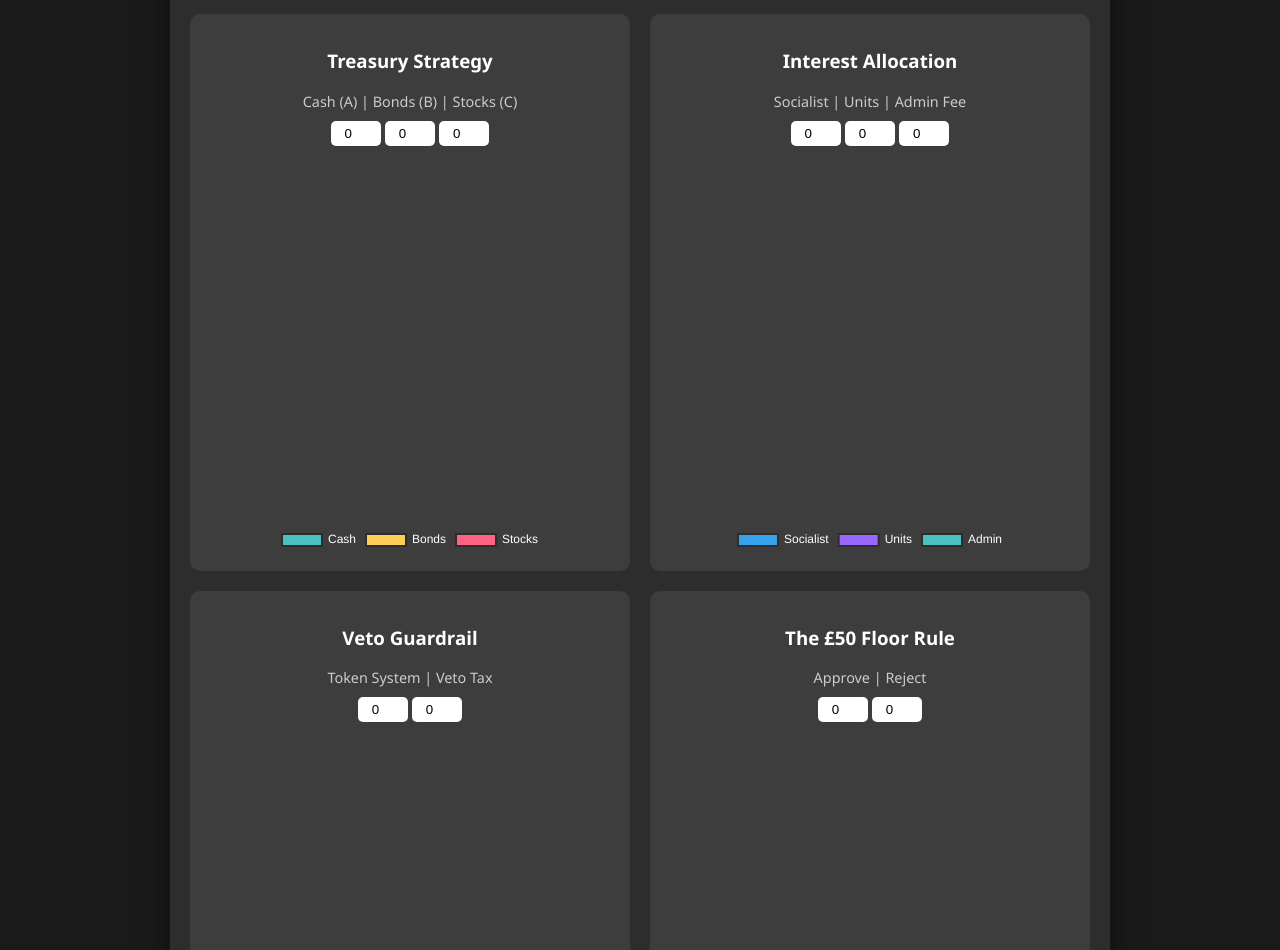
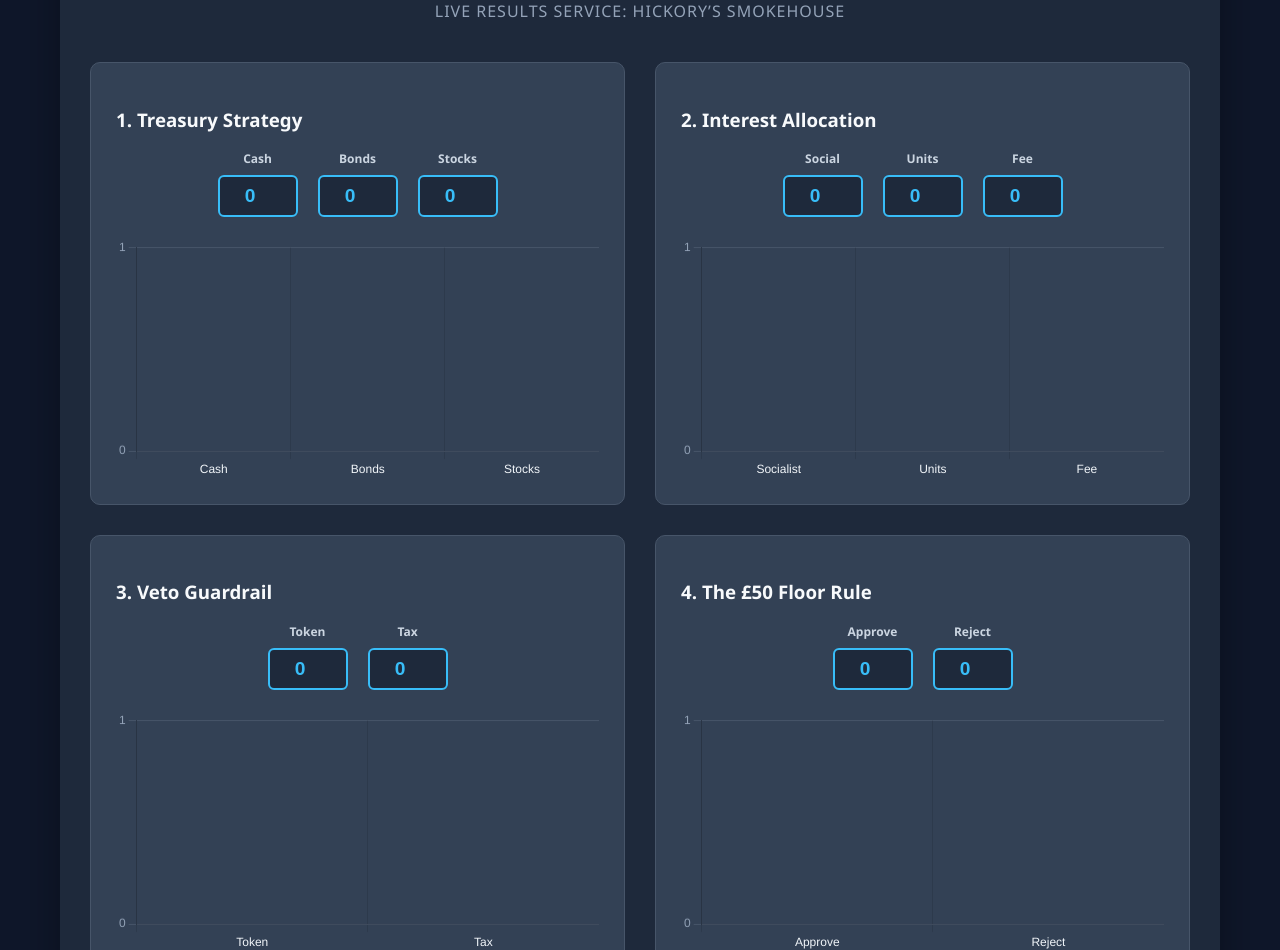
Before and after one commit to PamSarker/40Fund, a plain HTML site: page index.html in a window 1280 px wide. Shown: the part 156-1106 px from the top of the page. Drawn offline with nearby package versions, Linux system fonts and the light colour scheme.

Commit message:
Update index.html

```diff
--- a/index.html
+++ b/index.html
@@ -3,102 +3,118 @@
 <head>
     <meta charset="UTF-8">
     <meta name="viewport" content="width=device-width, initial-scale=1.0">
-    <title>40 Fund AGM 2026 | Live Tally</title>
+    <title>40 Fund AGM 2026 | Bar Chart Tally</title>
     <script src="https://cdn.jsdelivr.net/npm/chart.js"></script>
     <style>
-        body { font-family: 'Segoe UI', sans-serif; background: #1a1a1a; color: white; padding: 20px; text-align: center; }
-        .container { max-width: 900px; margin: auto; background: #2d2d2d; padding: 20px; border-radius: 15px; box-shadow: 0 10px 30px rgba(0,0,0,0.5); }
-        h1 { color: #ff9f43; margin-bottom: 5px; }
-        .grid { display: grid; grid-template-columns: 1fr 1fr; gap: 20px; margin-top: 20px; }
-        .card { background: #3d3d3d; padding: 15px; border-radius: 10px; }
-        input { width: 40px; padding: 5px; border-radius: 5px; border: none; text-align: center; }
-        label { display: block; margin-bottom: 10px; font-size: 0.9em; color: #ccc; }
-        .footer { margin-top: 30px; font-size: 0.8em; color: #888; }
+        body { font-family: 'Segoe UI', sans-serif; background: #0f172a; color: #f8fafc; padding: 20px; }
+        .container { max-width: 1100px; margin: auto; background: #1e293b; padding: 30px; border-radius: 12px; box-shadow: 0 25px 50px -12px rgba(0,0,0,0.5); }
+        h1 { color: #38bdf8; text-align: center; font-size: 2.5em; margin-bottom: 10px; }
+        .subtitle { text-align: center; color: #94a3b8; margin-bottom: 40px; text-transform: uppercase; letter-spacing: 1px; }
+        .grid { display: grid; grid-template-columns: repeat(auto-fit, minmax(450px, 1fr)); gap: 30px; }
+        .card { background: #334155; padding: 25px; border-radius: 10px; border: 1px solid #475569; }
+        .inputs { display: flex; justify-content: center; gap: 20px; margin-bottom: 20px; }
+        .input-group { text-align: center; }
+        .label-text { display: block; font-size: 0.75em; color: #cbd5e1; margin-bottom: 8px; font-weight: bold; }
+        input { width: 60px; background: #1e293b; border: 2px solid #38bdf8; color: #38bdf8; padding: 8px; border-radius: 6px; font-size: 1.2em; font-weight: bold; text-align: center; outline: none; }
+        canvas { max-height: 250px; }
     </style>
 </head>
 <body>
 
 <div class="container">
-    <h1>🔥 40 Fund AGM 2026</h1>
-    <p>Hickory’s Smokehouse | Live Vote Tally</p>
+    <h1>🔥 The 40 Fund AGM</h1>
+    <p class="subtitle">Live Results Service: Hickory’s Smokehouse</p>
 
     <div class="grid">
         <div class="card">
-            <h3>Treasury Strategy</h3>
-            <label>Cash (A) | Bonds (B) | Stocks (C)</label>
-            <input type="number" id="res1a" value="0" onchange="updateCharts()">
-            <input type="number" id="res1b" value="0" onchange="updateCharts()">
-            <input type="number" id="res1c" value="0" onchange="updateCharts()">
-            <canvas id="chartRes1"></canvas>
+            <h3>1. Treasury Strategy</h3>
+            <div class="inputs">
+                <div class="input-group"><span class="label-text">Cash</span><input type="number" id="r1a" value="0" oninput="update()"></div>
+                <div class="input-group"><span class="label-text">Bonds</span><input type="number" id="r1b" value="0" oninput="update()"></div>
+                <div class="input-group"><span class="label-text">Stocks</span><input type="number" id="r1c" value="0" oninput="update()"></div>
+            </div>
+            <canvas id="c1"></canvas>
         </div>
 
         <div class="card">
-            <h3>Interest Allocation</h3>
-            <label>Socialist | Units | Admin Fee</label>
-            <input type="number" id="res2a" value="0" onchange="updateCharts()">
-            <input type="number" id="res2b" value="0" onchange="updateCharts()">
-            <input type="number" id="res2c" value="0" onchange="updateCharts()">
-            <canvas id="chartRes2"></canvas>
+            <h3>2. Interest Allocation</h3>
+            <div class="inputs">
+                <div class="input-group"><span class="label-text">Social</span><input type="number" id="r2a" value="0" oninput="update()"></div>
+                <div class="input-group"><span class="label-text">Units</span><input type="number" id="r2b" value="0" oninput="update()"></div>
+                <div class="input-group"><span class="label-text">Fee</span><input type="number" id="r2c" value="0" oninput="update()"></div>
+            </div>
+            <canvas id="c2"></canvas>
         </div>
 
         <div class="card">
-            <h3>Veto Guardrail</h3>
-            <label>Token System | Veto Tax</label>
-            <input type="number" id="res3a" value="0" onchange="updateCharts()">
-            <input type="number" id="res3b" value="0" onchange="updateCharts()">
-            <canvas id="chartRes3"></canvas>
+            <h3>3. Veto Guardrail</h3>
+            <div class="inputs">
+                <div class="input-group"><span class="label-text">Token</span><input type="number" id="r3a" value="0" oninput="update()"></div>
+                <div class="input-group"><span class="label-text">Tax</span><input type="number" id="r3b" value="0" oninput="update()"></div>
+            </div>
+            <canvas id="c3"></canvas>
         </div>
 
         <div class="card">
-            <h3>The £50 Floor Rule</h3>
-            <label>Approve | Reject</label>
-            <input type="number" id="res4a" value="0" onchange="updateCharts()">
-            <input type="number" id="res4b" value="0" onchange="updateCharts()">
-            <canvas id="chartRes4"></canvas>
+            <h3>4. The £50 Floor Rule</h3>
+            <div class="inputs">
+                <div class="input-group"><span class="label-text">Approve</span><input type="number" id="r4a" value="0" oninput="update()"></div>
+                <div class="input-group"><span class="label-text">Reject</span><input type="number" id="r4b" value="0" oninput="update()"></div>
+            </div>
+            <canvas id="c4"></canvas>
         </div>
-    </div>
 
-    <div class="footer">
-        Proprietary Data of the 40 Fund. No Whinging Clause in Effect.
+        <div class="card">
+            <h3>5. 2028 Window</h3>
+            <div class="inputs">
+                <div class="input-group"><span class="label-text">May-July</span><input type="number" id="r5a" value="0" oninput="update()"></div>
+                <div class="input-group"><span class="label-text">Aug-Oct</span><input type="number" id="r5b" value="0" oninput="update()"></div>
+            </div>
+            <canvas id="c5"></canvas>
+        </div>
+
+        <div class="card">
+            <h3>6. Recruitment</h3>
+            <div class="inputs">
+                <div class="input-group"><span class="label-text">Closed</span><input type="number" id="r6a" value="0" oninput="update()"></div>
+                <div class="input-group"><span class="label-text">Open</span><input type="number" id="r6b" value="0" oninput="update()"></div>
+            </div>
+            <canvas id="c6"></canvas>
+        </div>
     </div>
 </div>
 
 <script>
-    let charts = {};
+    const charts = {};
+    const config = (labels, color) => ({
+        type: 'bar',
+        data: { labels, datasets: [{ label: 'Votes', data: [0,0,0], backgroundColor: color, borderRadius: 5 }] },
+        options: {
+            scales: { y: { beginAtZero: true, grid: { color: '#475569' }, ticks: { color: '#94a3b8', stepSize: 1 } }, x: { ticks: { color: '#f1f5f9' } } },
+            plugins: { legend: { display: false } }
+        }
+    });
 
-    function createChart(id, label, labels, data, colors) {
-        const ctx = document.getElementById(id).getContext('2d');
-        return new Chart(ctx, {
-            type: 'doughnut',
-            data: {
-                labels: labels,
-                datasets: [{
-                    data: data,
-                    backgroundColor: colors,
-                    borderColor: '#2d2d2d',
-                    borderWidth: 2
-                }]
-            },
-            options: { plugins: { legend: { position: 'bottom', labels: { color: 'white' } } } }
-        });
+    function init() {
+        charts.c1 = new Chart(document.getElementById('c1'), config(['Cash', 'Bonds', 'Stocks'], '#38bdf8'));
+        charts.c2 = new Chart(document.getElementById('c2'), config(['Socialist', 'Units', 'Fee'], '#818cf8'));
+        charts.c3 = new Chart(document.getElementById('c3'), config(['Token', 'Tax'], '#fbbf24'));
+        charts.c4 = new Chart(document.getElementById('c4'), config(['Approve', 'Reject'], '#2dd4bf'));
+        charts.c5 = new Chart(document.getElementById('c5'), config(['Spring/Sum', 'Late/Autumn'], '#f472b6'));
+        charts.c6 = new Chart(document.getElementById('c6'), config(['Closed', 'Open'], '#94a3b8'));
     }
 
-    function init() {
-        charts.res1 = createChart('chartRes1', 'Strategy', ['Cash', 'Bonds', 'Stocks'], [0, 0, 0], ['#4bc0c0', '#ffce56', '#ff6384']);
-        charts.res2 = createChart('chartRes2', 'Interest', ['Socialist', 'Units', 'Admin'], [0, 0, 0], ['#36a2eb', '#9966ff', '#4bc0c0']);
-        charts.res3 = createChart('chartRes3', 'Veto', ['Token', 'Tax'], [0, 0], ['#ff9f40', '#ff6384']);
-        charts.res4 = createChart('chartRes4', 'Rule', ['Approve', 'Reject'], [0, 0], ['#4bc0c0', '#ff6384']);
+    function update() {
+        charts.c1.data.datasets[0].data = [val('r1a'), val('r1b'), val('r1c')];
+        charts.c2.data.datasets[0].data = [val('r2a'), val('r2b'), val('r2c')];
+        charts.c3.data.datasets[0].data = [val('r3a'), val('r3b')];
+        charts.c4.data.datasets[0].data = [val('r4a'), val('r4b')];
+        charts.c5.data.datasets[0].data = [val('r5a'), val('r5b')];
+        charts.c6.data.datasets[0].data = [val('r6a'), val('r6b')];
+        Object.values(charts).forEach(c => c.update());
     }
 
-    function updateCharts() {
-        charts.res1.data.datasets[0].data = [document.getElementById('res1a').value, document.getElementById('res1b').value, document.getElementById('res1c').value];
-        charts.res2.data.datasets[0].data = [document.getElementById('res2a').value, document.getElementById('res2b').value, document.getElementById('res2c').value];
-        charts.res3.data.datasets[0].data = [document.getElementById('res3a').value, document.getElementById('res3b').value];
-        charts.res4.data.datasets[0].data = [document.getElementById('res4a').value, document.getElementById('res4b').value];
-
-        Object.values(charts).forEach(chart => chart.update());
-    }
-
+    const val = id => document.getElementById(id).value || 0;
     window.onload = init;
 </script>
 </body>
```
